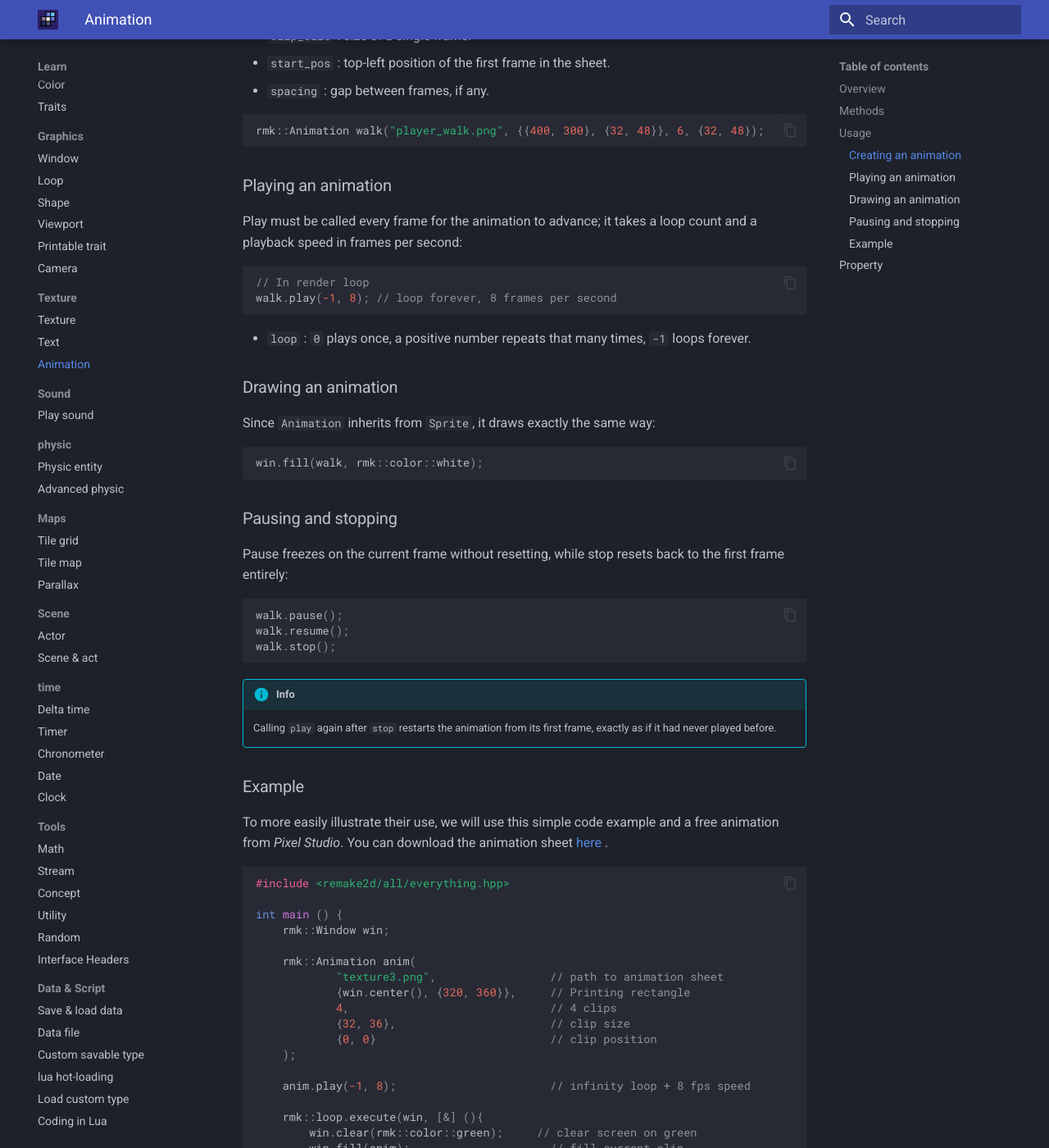
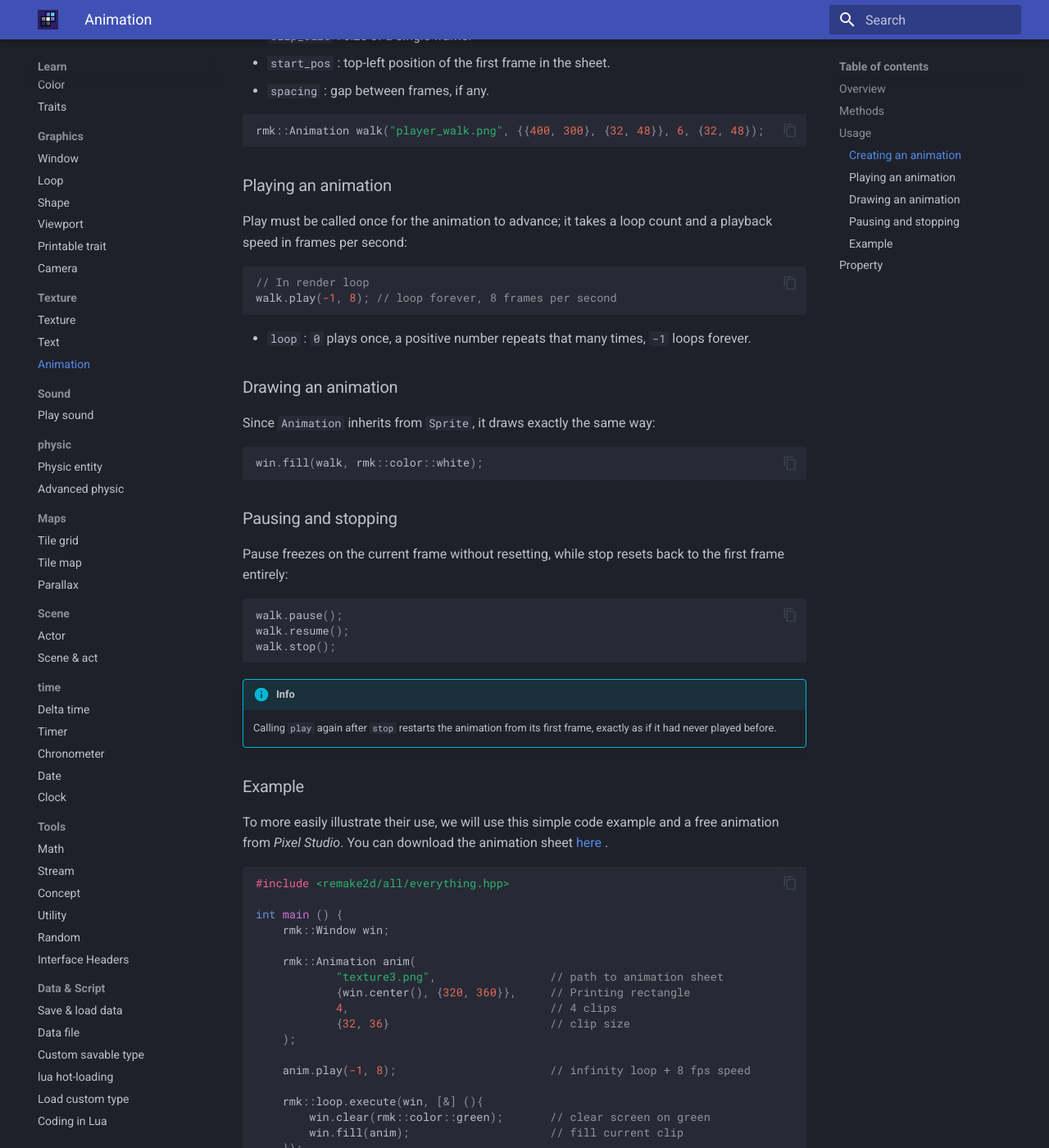
Before and after one commit to agemo-dev/remake2d, an MkDocs documentation site: the page built from docs/learn/texture/animation.md, in a window 1280 px wide and 1400 px high, scrolled down 1042 px. Shown: the whole window at 82% size. Built offline with MkDocs 1.6.1 and Material for MkDocs 9.7.7, drawn with Linux system fonts in a browser that asks for light colours; the version menu is left out.

````diff
--- a/docs/learn/texture/animation.md
+++ b/docs/learn/texture/animation.md
@@ -49,7 +49,7 @@ rmk::Animation walk("player_walk.png", {{400, 300}, {32, 48}}, 6, {32, 48});
 
 ### Playing an animation
 
-Play must be called every frame for the animation to advance; it takes a loop count and a playback speed in frames per second:
+Play must be called once for the animation to advance; it takes a loop count and a playback speed in frames per second:
 
 ```cpp
 // In render loop
@@ -94,14 +94,13 @@ int main () {
             "texture3.png",                 // path to animation sheet
             {win.center(), {320, 360}},     // Printing rectangle
             4,                              // 4 clips
-            {32, 36},                       // clip size
-            {0, 0}                          // clip position
+            {32, 36}                        // clip size
     );
 
     anim.play(-1, 8);                       // infinity loop + 8 fps speed
 
     rmk::loop.execute(win, [&] (){
-        win.clear(rmk::color::green);     // clear screen on green
+        win.clear(rmk::color::green);       // clear screen on green
         win.fill(anim);                     // fill current clip
     });
 
````
Also changed, not shown: CMakeLists.txt (+9 -5 lines), docs/learn/texture/text.md (+9 -5 lines), 3 other files.
